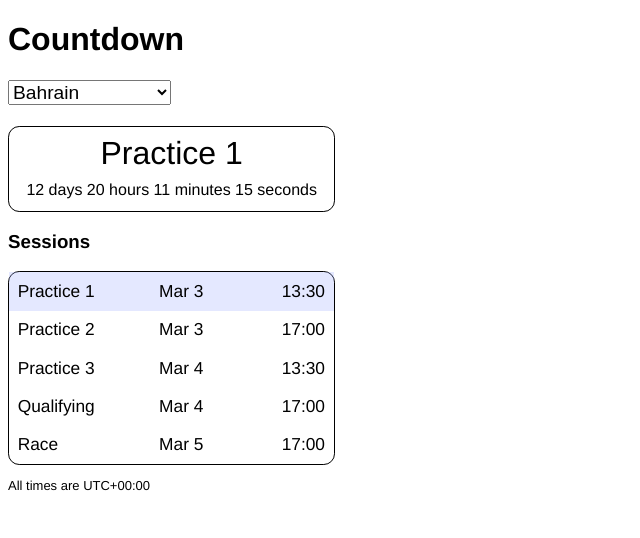
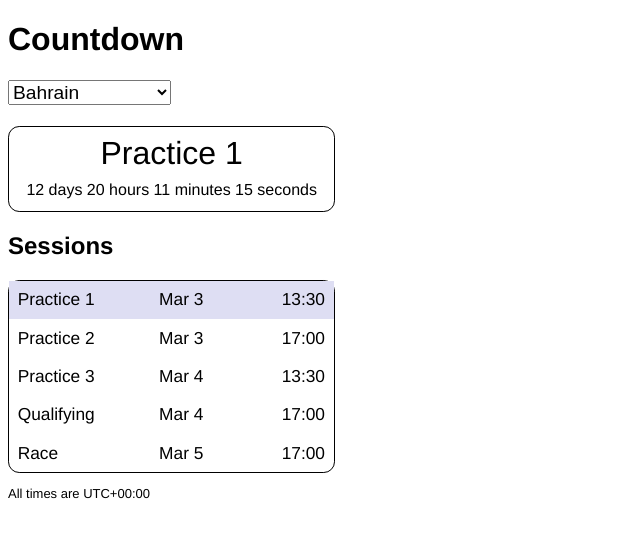
Before and after one commit to jmp/f1cd, a React (Create React App) app: page / in a window 1280 px wide. Shown: the top 538 px of the page, without its empty margins (0-640 px from the left). Built offline with nearby package versions, Linux system fonts and the light colour scheme.

Commit message:
Fix accessibility issues

```diff
--- a/src/components/App.tsx
+++ b/src/components/App.tsx
@@ -16,8 +16,10 @@ function App({ season, clock }: AppProps) {
 
     return <>
         <Header />
-        <RoundSelector rounds={season.rounds} defaultRound={round} onSelect={setRound} />
-        <RoundInfo round={round} clock={clock} updateInterval={1000} key={round.title} />
+        <main>
+            <RoundSelector rounds={season.rounds} defaultRound={round} onSelect={setRound} />
+            <RoundInfo round={round} clock={clock} updateInterval={1000} key={round.title} />
+        </main>
     </>;
 }
 
--- a/src/components/RoundInfo.tsx
+++ b/src/components/RoundInfo.tsx
@@ -21,9 +21,9 @@ export function RoundInfo({round, clock, updateInterval}: RoundInfoProps) {
     }, []); // eslint-disable-line react-hooks/exhaustive-deps
 
     return (
-        <main data-testid='round-info'>
+        <div data-testid='round-info'>
             <SessionInfo session={session} date={date} />
             <SessionList {...{round, date, session, setSession}} />
-        </main>
+        </div>
     );
 }
--- a/src/components/RoundSelector.tsx
+++ b/src/components/RoundSelector.tsx
@@ -13,7 +13,7 @@ export function RoundSelector({rounds, defaultRound, onSelect}: RoundSelectorPro
             data-testid='round-selector'
             onChange={event => onSelect(rounds[event.target.value as unknown as number])}
             value={rounds.indexOf(defaultRound)}
-            title='Round'
+            aria-label='Round'
         >
             {rounds.map(({title}, index) => (
                 <option key={index} value={index}>
--- a/src/components/SessionList.css
+++ b/src/components/SessionList.css
@@ -29,7 +29,13 @@ td:last-child {
 }
 
 .selected {
-    background-color: #99aaff44;
+    background-color: #dedef3;
+}
+
+@media (prefers-color-scheme: dark) {
+    .selected {
+        background-color: #262b42;
+    }
 }
 
 .small {
--- a/src/components/SessionList.tsx
+++ b/src/components/SessionList.tsx
@@ -12,7 +12,7 @@ type SessionProps = {
 
 export function SessionList({ round, date, session, setSession }: SessionProps) {
     return <div data-testid='session-list'>
-        <h3 data-testid='session-list-heading'>Sessions</h3>
+        <h2 data-testid='session-list-heading'>Sessions</h2>
         <table>
             <tbody>
             { formatSessions(session, round, date, setSession) }
```
